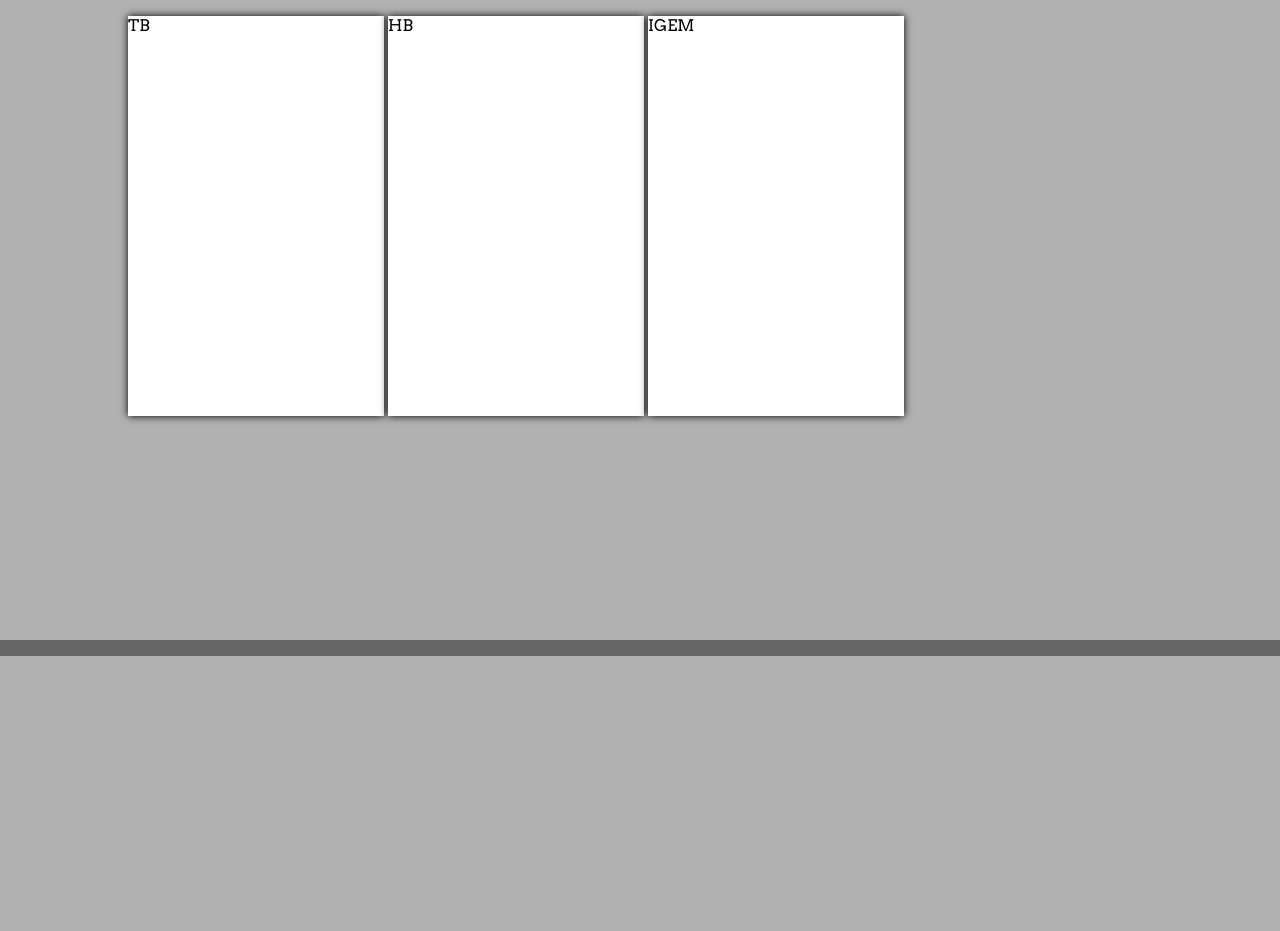
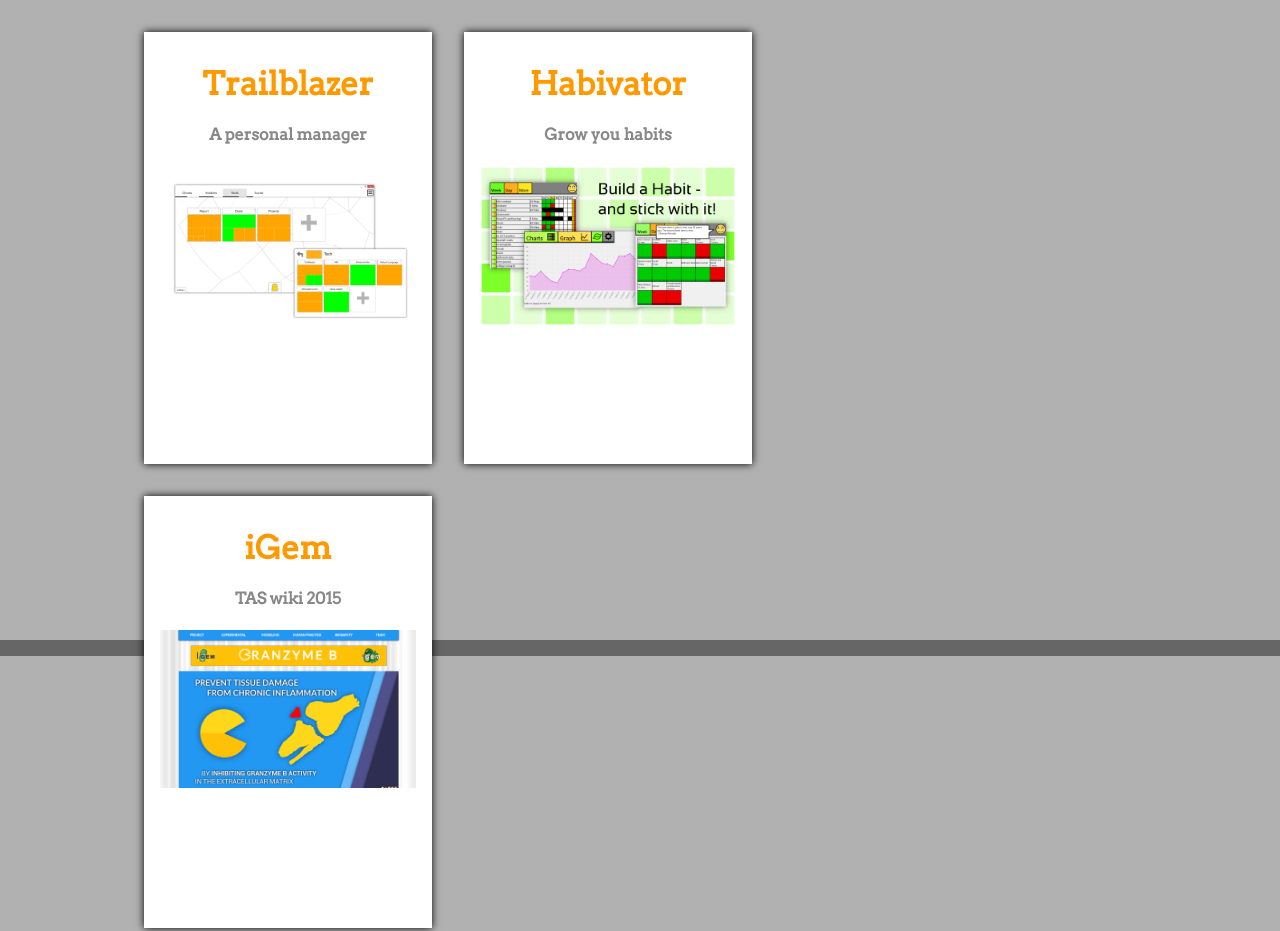
Before and after one commit to josephch405/josephch405.github.io, a plain HTML site: page index.html in a window 1280 px wide. Shown: the part 960-1891 px from the top of the page. Drawn offline with nearby package versions, Linux system fonts and the light colour scheme; a web font is replaced by a local one.

Commit message:
removed "ideas", updated projects

```diff
--- a/index.html
+++ b/index.html
@@ -19,7 +19,6 @@
     <!--<div id = "t3"></div>-->
     <div id="navbar">
         <a href="#projects">Projects</a>
-        <a href="#ideas">Ideas</a>
         <a href="#about">About</a>
         <a href="#contact">Contact</a>
     </div>
@@ -32,29 +31,26 @@
         <a></a>
     </div>
     <div id="projects">
-        <div class="card">
-            <div class="">
-                TB
-            </div>
-        </div>
-        <div class="card">
-            <div>
-                HB
-            </div>
-        </div>
-        <div class="card">
-            <div>
-                IGEM
-            </div>
-        </div>
-    </div>
-    <div id="ideas">
+        <a class="card">
+            <h3>Trailblazer</h3>
+            <h4>A personal manager</h4>
+            <img src = "tbz_pic.png">
+        </a>
+        <a class="card">
+            <h3>Habivator</h3>
+            <h4>Grow you habits</h4>
+            <img src = "hbv_pic.png">
+        </a>
+        <a class="card">
+            <h3>iGem</h3>
+            <h4>TAS wiki 2015</h4>
+            <img src = "igem_pic.png">
+        </a>
     </div>
     <div id="about">
     </div>
     <div id="contact">
-        <div class = "panel">
-
+        <div class="panel">
         </div>
     </div>
 </body>
--- a/main.css
+++ b/main.css
@@ -59,8 +59,8 @@
 
 #logo {
     position: fixed;
-    left: 4vh;
-    top: 4vh;
+    left: 5vh;
+    top: 5vh;
     height: 14vh;
     z-index: 10;
     animation-name: logo;
@@ -92,7 +92,7 @@
     position: fixed;
     top: 0;
     right: 0;
-    width: 50vw;
+    width: 33vw;
     height: 8vh;
     z-index: 10;
     background-color: #FF9900;
@@ -188,18 +188,29 @@
     margin: 2vh;
 }
 
+h4{
+    color:#888888;
+}
+
 a {
     color: #FF9900;
 }
 
 .card {
     font-family: Arvo;
-    display: inline-flex;
     background-color: #FFFFFF;
     width: 20vw;
     height: 50vh;
-    text-align: middle;
+    text-align: center;
     box-shadow: 0 0 1vh 0 black;
+    float:left;
+    margin:2vh;
+    padding:2vh;
+}
+
+.card img{
+    height:auto;
+    width:100%;
 }
 
 .panel{
```
Also changed, not shown: hbv_pic.png (added), igem_pic.png (added), tbz_pic.PNG (added).
